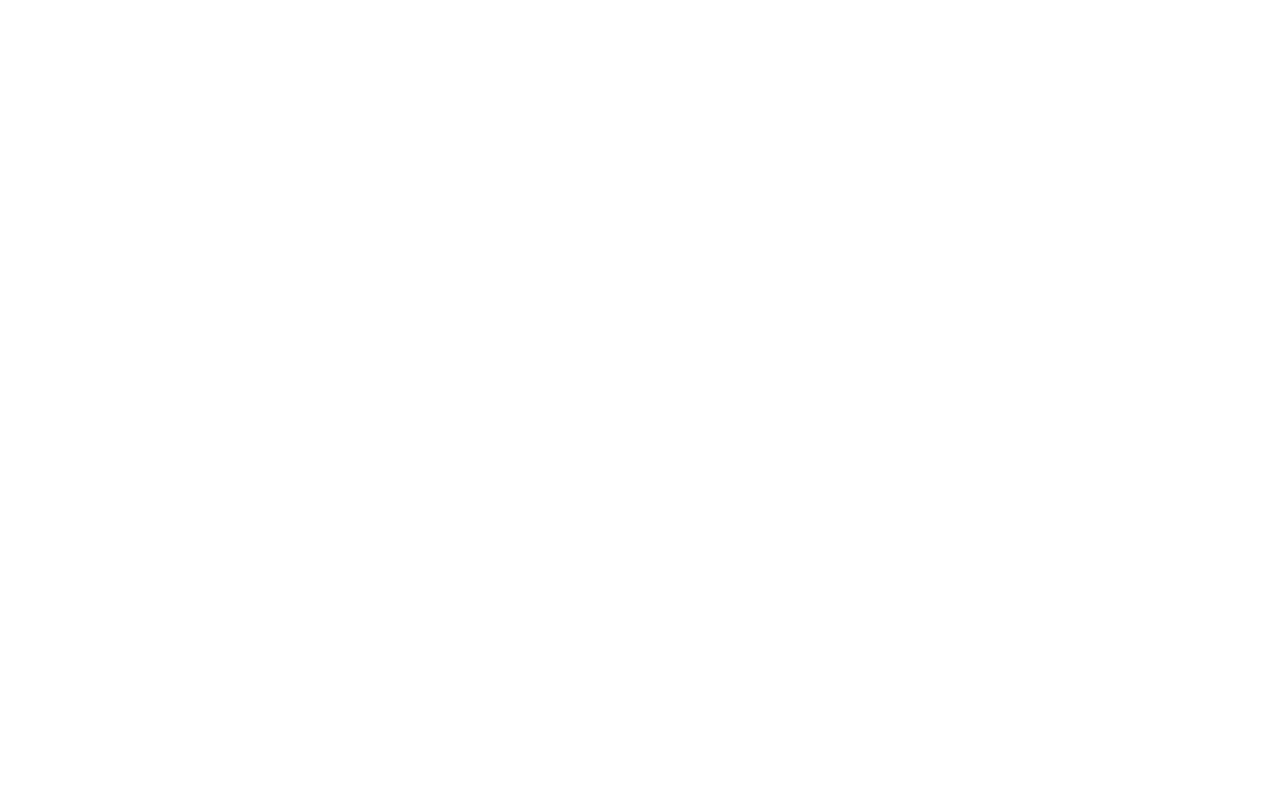
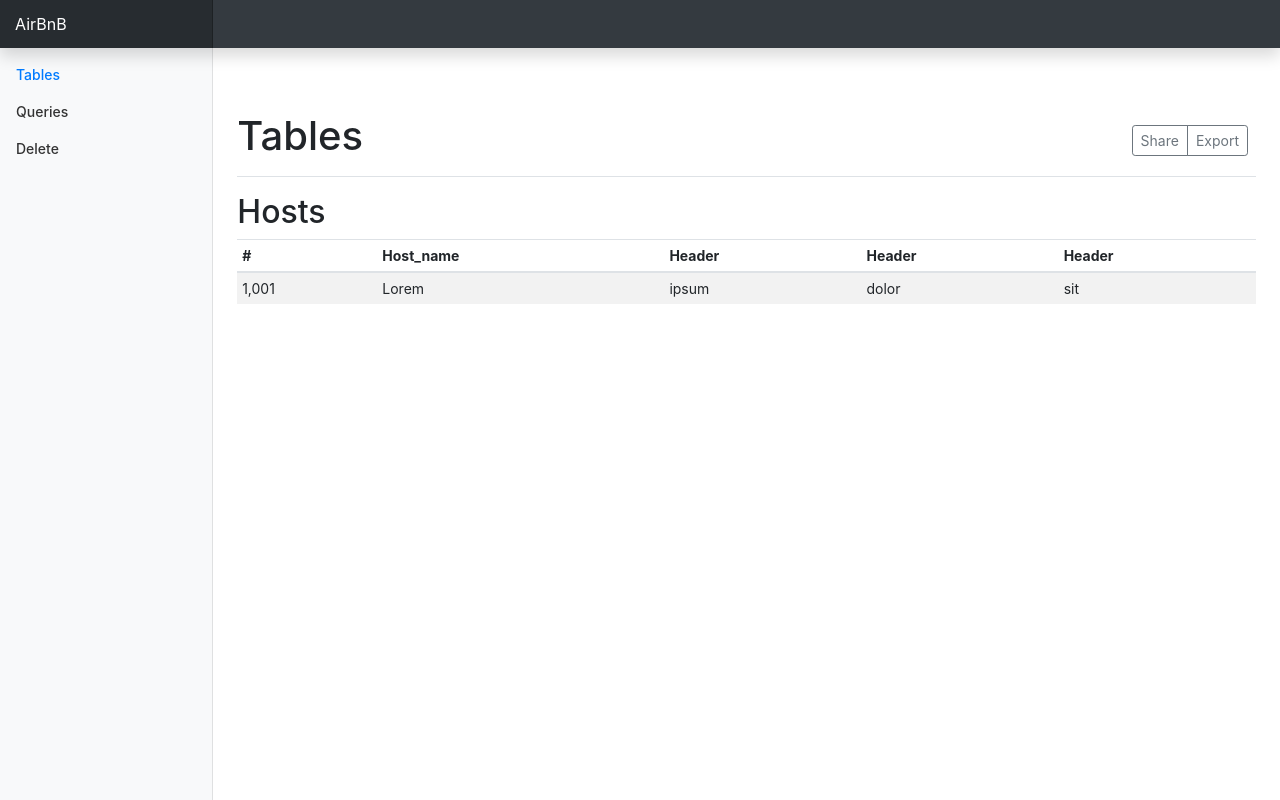
Before and after one commit to vquelque/DbProject, a Flask app: page / in a window 1280 px wide. Before the commit the page is empty. Run offline with Flask 2, Linux system fonts and the light colour scheme; parts of the project's set-up code (start-up, migrations or seed data) failed here and were passed over; some libraries are stand-ins or nearby versions.

Commit message:
default template

```diff
--- /dev/null
+++ b/static/css/dashboard.css
@@ -0,0 +1,106 @@
+body {
+  font-size: .875rem;
+}
+
+.feather {
+  width: 16px;
+  height: 16px;
+  vertical-align: text-bottom;
+}
+
+/*
+ * Sidebar
+ */
+
+.sidebar {
+  position: fixed;
+  top: 0;
+  bottom: 0;
+  left: 0;
+  z-index: 100; /* Behind the navbar */
+  padding: 48px 0 0; /* Height of navbar */
+  box-shadow: inset -1px 0 0 rgba(0, 0, 0, .1);
+}
+
+.sidebar-sticky {
+  position: relative;
+  top: 0;
+  height: calc(100vh - 48px);
+  padding-top: .5rem;
+  overflow-x: hidden;
+  overflow-y: auto; /* Scrollable contents if viewport is shorter than content. */
+}
+
+@supports ((position: -webkit-sticky) or (position: sticky)) {
+  .sidebar-sticky {
+    position: -webkit-sticky;
+    position: sticky;
+  }
+}
+
+.sidebar .nav-link {
+  font-weight: 500;
+  color: #333;
+}
+
+.sidebar .nav-link .feather {
+  margin-right: 4px;
+  color: #999;
+}
+
+.sidebar .nav-link.active {
+  color: #007bff;
+}
+
+.sidebar .nav-link:hover .feather,
+.sidebar .nav-link.active .feather {
+  color: inherit;
+}
+
+.sidebar-heading {
+  font-size: .75rem;
+  text-transform: uppercase;
+}
+
+/*
+ * Content
+ */
+
+[role="main"] {
+  padding-top: 133px; /* Space for fixed navbar */
+}
+
+@media (min-width: 768px) {
+  [role="main"] {
+    padding-top: 48px; /* Space for fixed navbar */
+  }
+}
+
+/*
+ * Navbar
+ */
+
+.navbar-brand {
+  padding-top: .75rem;
+  padding-bottom: .75rem;
+  font-size: 1rem;
+  background-color: rgba(0, 0, 0, .25);
+  box-shadow: inset -1px 0 0 rgba(0, 0, 0, .25);
+}
+
+.navbar .form-control {
+  padding: .75rem 1rem;
+  border-width: 0;
+  border-radius: 0;
+}
+
+.form-control-dark {
+  color: #fff;
+  background-color: rgba(255, 255, 255, .1);
+  border-color: rgba(255, 255, 255, .1);
+}
+
+.form-control-dark:focus {
+  border-color: transparent;
+  box-shadow: 0 0 0 3px rgba(255, 255, 255, .25);
+}
--- a/templates/index.html
+++ b/templates/index.html
@@ -1,3 +1,71 @@
-{% for row in result %}
-        <li>{{ row }}</li>
-    {% endfor %}
+{% extends 'layout.html' %}
+{% block body %}
+<nav class="navbar navbar-dark fixed-top bg-dark flex-md-nowrap p-0 shadow">
+        <a class="navbar-brand col-sm-3 col-md-2 mr-0" href="#">AirBnB</a>
+      </nav>
+
+      <div class="container-fluid">
+        <div class="row">
+          <nav class="col-md-2 d-none d-md-block bg-light sidebar">
+            <div class="sidebar-sticky">
+              <ul class="nav flex-column">
+                <li class="nav-item">
+                  <a class="nav-link active" href="#">
+                    <span data-feather="home"></span>
+                    Tables <span class="sr-only">(current)</span>
+                  </a>
+                </li>
+                <li class="nav-item">
+                  <a class="nav-link" href="#">
+                    <span data-feather="file-text"></span>
+                    Queries
+                  </a>
+                </li>
+                <li class="nav-item">
+                  <a class="nav-link" href="#">
+                    <span data-feather="file-text"></span>
+                    Delete
+                  </a>
+                </li>
+              </ul>
+            </div>
+          </nav>
+
+          <main role="main" class="col-md-9 ml-sm-auto col-lg-10 px-4">
+            <div class="d-flex justify-content-between flex-wrap flex-md-nowrap align-items-center pt-3 pb-2 mb-3 border-bottom">
+              <h1 class="h1">Tables</h1>
+              <div class="btn-toolbar mb-2 mb-md-0">
+                <div class="btn-group mr-2">
+                  <button type="button" class="btn btn-sm btn-outline-secondary">Share</button>
+                  <button type="button" class="btn btn-sm btn-outline-secondary">Export</button>
+                </div>
+              </div>
+            </div>
+
+
+
+            <h2>Hosts</h2>
+            <div class="table-responsive">
+              <table class="table table-striped table-sm">
+                <thead>
+                  <tr>
+                    <th>#</th>
+                    <th>Host_name</th>
+                    <th>Header</th>
+                    <th>Header</th>
+                    <th>Header</th>
+                  </tr>
+                </thead>
+                <tbody>
+                  <tr>
+                    <td>1,001</td>
+                    <td>Lorem</td>
+                    <td>ipsum</td>
+                    <td>dolor</td>
+                    <td>sit</td>
+                  </tr>
+                </tbody>
+              </table>
+            </div>
+          </main>
+{% endblock body %}
--- /dev/null
+++ b/templates/layout.html
@@ -0,0 +1,23 @@
+<!doctype html>
+<html lang="en">
+  <head>
+    <title>AirBnB</title>
+    <!-- Required meta tags -->
+    <meta charset="utf-8">
+    <meta name="viewport" content="width=device-width, initial-scale=1, shrink-to-fit=no">
+
+    <!-- Bootstrap CSS -->
+    <link rel="stylesheet" href="https://stackpath.bootstrapcdn.com/bootstrap/4.3.1/css/bootstrap.min.css" integrity="sha384-ggOyR0iXCbMQv3Xipma34MD+dH/1fQ784/j6cY/iJTQUOhcWr7x9JvoRxT2MZw1T" crossorigin="anonymous">
+    <!-- Custom styles for this template -->
+    <link href="static/css/dashboard.css" rel="stylesheet">
+  </head>
+  <body>
+      <main role="main"> {% block body %} {% endblock %} </main>
+
+    <!-- Optional JavaScript -->
+    <!-- jQuery first, then Popper.js, then Bootstrap JS -->
+    <script src="https://code.jquery.com/jquery-3.3.1.slim.min.js" integrity="sha384-q8i/X+965DzO0rT7abK41JStQIAqVgRVzpbzo5smXKp4YfRvH+8abtTE1Pi6jizo" crossorigin="anonymous"></script>
+    <script src="https://cdnjs.cloudflare.com/ajax/libs/popper.js/1.14.7/umd/popper.min.js" integrity="sha384-UO2eT0CpHqdSJQ6hJty5KVphtPhzWj9WO1clHTMGa3JDZwrnQq4sF86dIHNDz0W1" crossorigin="anonymous"></script>
+    <script src="https://stackpath.bootstrapcdn.com/bootstrap/4.3.1/js/bootstrap.min.js" integrity="sha384-JjSmVgyd0p3pXB1rRibZUAYoIIy6OrQ6VrjIEaFf/nJGzIxFDsf4x0xIM+B07jRM" crossorigin="anonymous"></script>
+  </body>
+</html>
```
